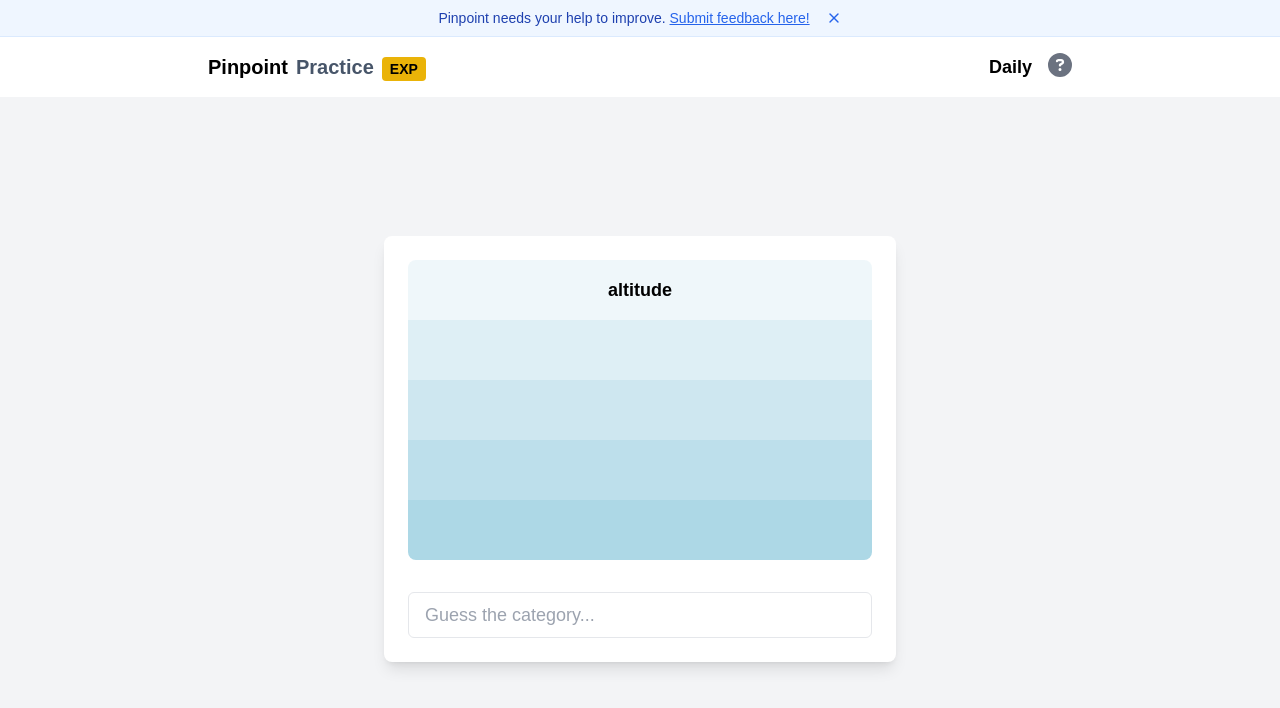
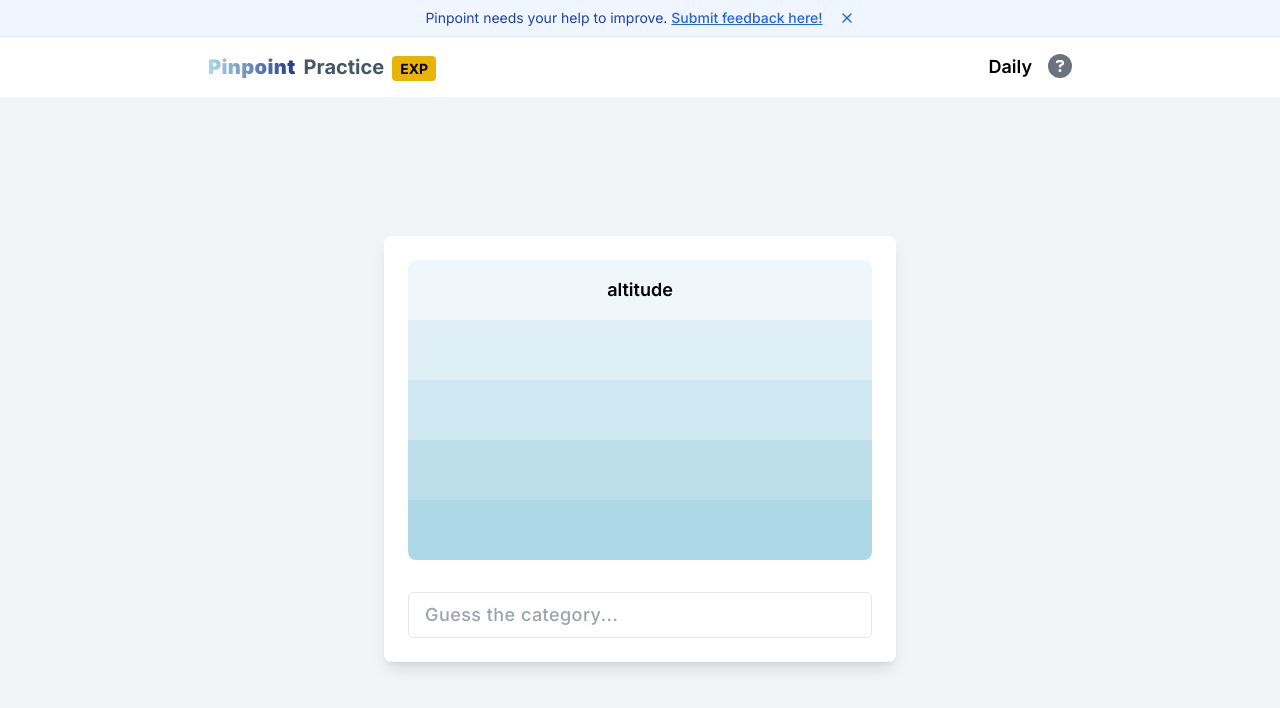
Before and after one commit to milad-mehri/pinpoint, a Next.js app: page /practice/1 in a window 1280 px wide. Shown: the top 708 px of the page. Built offline with nearby package versions, Linux system fonts and the light colour scheme.

Commit message:
Font and logo

```diff
--- a/src/app/globals.css
+++ b/src/app/globals.css
@@ -1,13 +1,13 @@
-@import url('https://fonts.googleapis.com/css2?family=Source+Sans+3:ital,wght@0,200..900;1,200..900&display=swap');
+@import url('https://fonts.googleapis.com/css2?family=Inter:wght@100..900&display=swap');
 
 @tailwind base;
 @tailwind components;
 @tailwind utilities;
 
-
 :root {
   --background: #ffffff;
   --foreground: #171717;
+  --font-sans: 'Inter', system-ui, -apple-system, BlinkMacSystemFont, 'Segoe UI', Roboto, 'Helvetica Neue', Arial, sans-serif;
 }
 
 @media (prefers-color-scheme: dark) {
@@ -18,12 +18,17 @@
 }
 
 body {
-
-  font-family: 'Source Sans Pro', sans-serif;
+  font-family: var(--font-sans);
   background-color: #f5f5f5;
   color: black;
+  -webkit-font-smoothing: antialiased;
+  -moz-osx-font-smoothing: grayscale;
 }
 
+/* Improve font rendering */
+* {
+  text-rendering: optimizeLegibility;
+}
 
 /* html {
   overflow: hidden;
@@ -71,3 +76,33 @@ body {
   width: 100%;
   height: 100%;
 }
+
+/* Gradient animation for pinpoint text */
+@keyframes gradient {
+  0% {
+    background-position: 0% 50%;
+  }
+  50% {
+    background-position: 100% 50%;
+  }
+  100% {
+    background-position: 0% 50%;
+  }
+}
+
+.gradient-text {
+  background: linear-gradient(
+    90deg,
+    #1e3a8a 0%,
+    rgb(173, 216, 230) 50%,
+    #1e3a8a 100%
+  );
+  background-size: 200% auto;
+  color: transparent;
+  -webkit-background-clip: text;
+  background-clip: text;
+  animation: gradient 12s ease infinite;
+  font-family: var(--font-sans);
+  font-weight: 900;
+  letter-spacing: 0.02em;
+}
--- a/src/components/Game.js
+++ b/src/components/Game.js
@@ -150,7 +150,7 @@ const Game = ({ words, category, keyWords, difficulty, mode, gameId = 0 }) => {
       <div className="space-y-4">
         <div className="mt-4 flex flex-wrap gap-2">
           {guesses.map((guess, index) => (
-            <span key={index} className="line-through text-gray-500">
+            <span key={index} className="line-through text-gray-500 tracking-wide">
               {guess}
             </span>
           ))}
@@ -165,18 +165,18 @@ const Game = ({ words, category, keyWords, difficulty, mode, gameId = 0 }) => {
           >
             {correctGuess ? (
               <>
-                <p className="text-lg text-green-500 mb-2">
+                <p className="text-lg text-green-500 mb-2 font-medium tracking-tight">
                   Correct! You are smarter than{" "}
                   <span className="font-bold">{difficulty}%</span> of players.
                 </p>
-                <h2 className="text-2xl font-bold text-black">{category}</h2>
+                <h2 className="text-2xl font-bold text-black tracking-tight">{category}</h2>
               </>
             ) : (
               <>
-                <p className="text-lg text-red-500 mb-2">
+                <p className="text-lg text-red-500 mb-2 font-medium tracking-tight">
                   Wrong! You did not guess correct.
                 </p>
-                <h2 className="text-2xl font-bold text-black">{category}</h2>
+                <h2 className="text-2xl font-bold text-black tracking-tight">{category}</h2>
               </>
             )}
             {mode === GAME_MODES.DAILY && <DailyTimer />}
@@ -196,7 +196,7 @@ const Game = ({ words, category, keyWords, difficulty, mode, gameId = 0 }) => {
                 if (e.key === "Enter") handleGuess();
               }}
               placeholder="Guess the category..."
-              className={`${STYLES.input} prevent-scroll`}
+              className={`${STYLES.input} tracking-wide font-medium placeholder:text-gray-400`}
             />
           </>
         )}
--- a/src/components/Header.js
+++ b/src/components/Header.js
@@ -27,8 +27,8 @@ const Header = () => {
       <div className="max-w-4xl mx-auto flex justify-between items-center px-4 py-4 w-full">
         {/* Left Side - Title */}
         <div className="text-xl font-bold flex items-center">
-          <Link href="/" className="hover:underline">
-            <span>Pinpoint</span>
+          <Link href="/" className="hover:opacity-80 transition-opacity">
+            <span className="gradient-text text-xl">Pinpoint</span>
           </Link>{" "}
           <span className="ml-2 text-slate-600">
             {isDailyPage ? "Daily" : isFeedbackPage ? "Feedback" : "Practice"}
```
